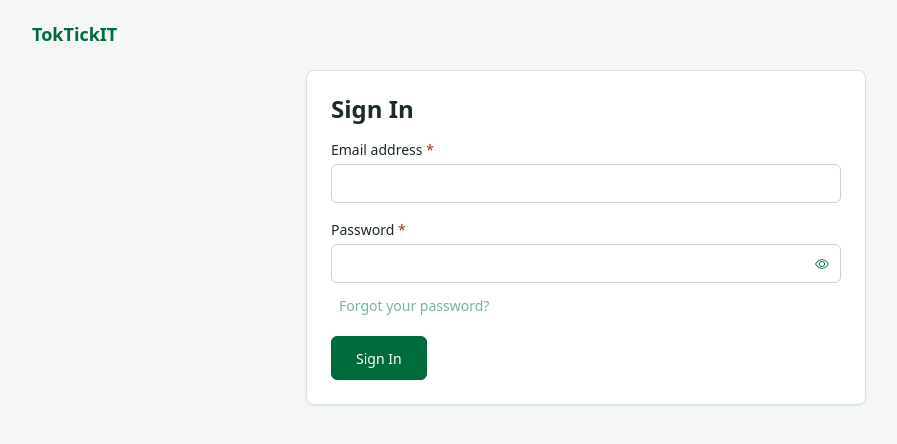
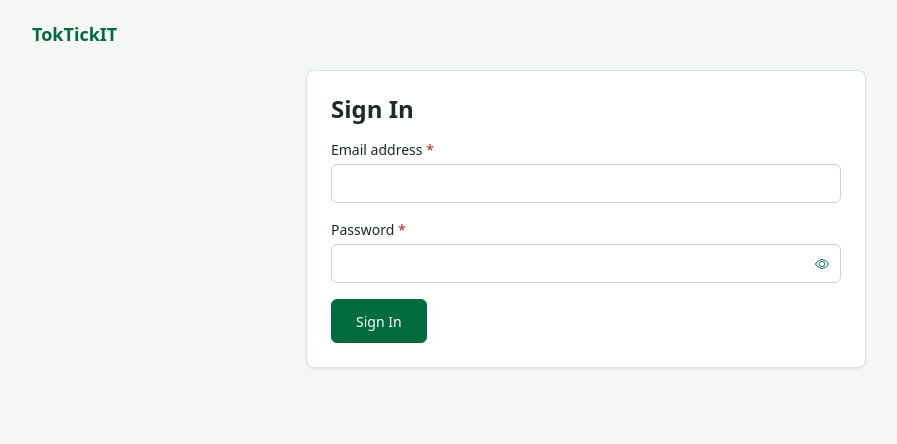
Before and after one commit to gxjakkap/soften-toktickit, a React (Vite) app in the folder client/: page /login in a window 1280 px wide. Shown: the top 444 px of the page, without its empty margins (54-951 px from the left). Built offline with nearby package versions, Linux system fonts and the light colour scheme; no server answers.

Commit message:
chore: remove the inert forgot password button and rename the waiting badge style

```diff
--- a/client/src/Login.tsx
+++ b/client/src/Login.tsx
@@ -113,19 +113,6 @@ function Login() {
             />
           </div>
 
-          <div className="zg-actions" style={{ marginTop: 'var(--zg-space-2)' }}>
-            {/* No password-reset email in Lab 3 (specification.md §3 Excluded)
-                — shown inert with an explanation rather than silently broken. */}
-            <button
-              type="button"
-              className="zg-btn zg-btn-tertiary"
-              disabled
-              title="Password resets are performed by an Administrator."
-            >
-              Forgot your password?
-            </button>
-          </div>
-
           <div className="zg-actions" style={{ marginTop: 'var(--zg-space-4)' }}>
             <button
               type="submit"
--- a/client/src/badges.tsx
+++ b/client/src/badges.tsx
@@ -20,7 +20,7 @@ const STATUS_BADGE_CLASS: Record<TicketStatus, string> = {
   NEW: 'zg-badge-status-new',
   OPEN: 'zg-badge-status-open',
   IN_PROGRESS: 'zg-badge-status-in-progress',
-  WAITING_FOR_REQUESTER: 'zg-badge-status-pending',
+  WAITING_FOR_REQUESTER: 'zg-badge-status-waiting',
   RESOLVED: 'zg-badge-status-resolved',
   CLOSED: 'zg-badge-status-closed',
   REOPENED: 'zg-badge-status-reopened',
--- a/client/src/zen-green.css
+++ b/client/src/zen-green.css
@@ -496,7 +496,7 @@ textarea.zg-field {
   color: var(--zg-warning-text);
 }
 
-.zg-badge-status-pending {
+.zg-badge-status-waiting {
   background: var(--zg-warning-bg);
   color: var(--zg-warning-text);
 }
```
Also changed, not shown: 2 other files (tests, documents, lock files or other folders).
